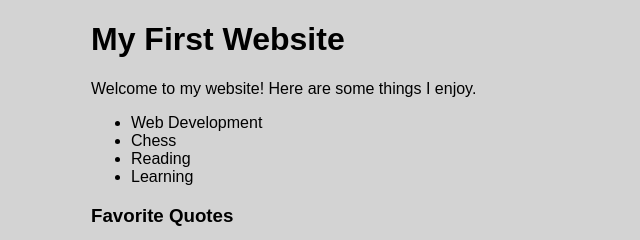
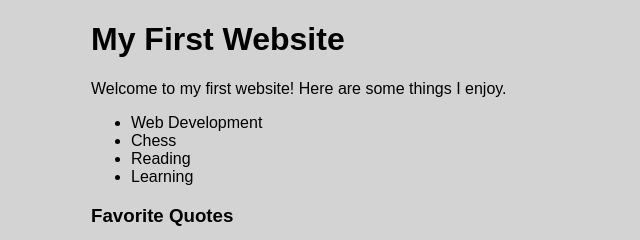
Before and after one commit to ragesh95/HtmlCss, a plain HTML site: page index.html in a window 1280 px wide. Shown: the top 240 px of the page, 299-939 px from the left. Drawn offline with Linux system fonts and the light colour scheme.

Commit message:
first fork

```diff
--- a/index.html
+++ b/index.html
@@ -8,7 +8,7 @@
 <body>
   <div>
     <h1>My First Website</h1>
-    <p>Welcome to my website! Here are some things I enjoy.</p>
+    <p>Welcome to my first website! Here are some things I enjoy.</p>
     <ul>
       <li>Web Development</li>
       <li>Chess</li>
```
